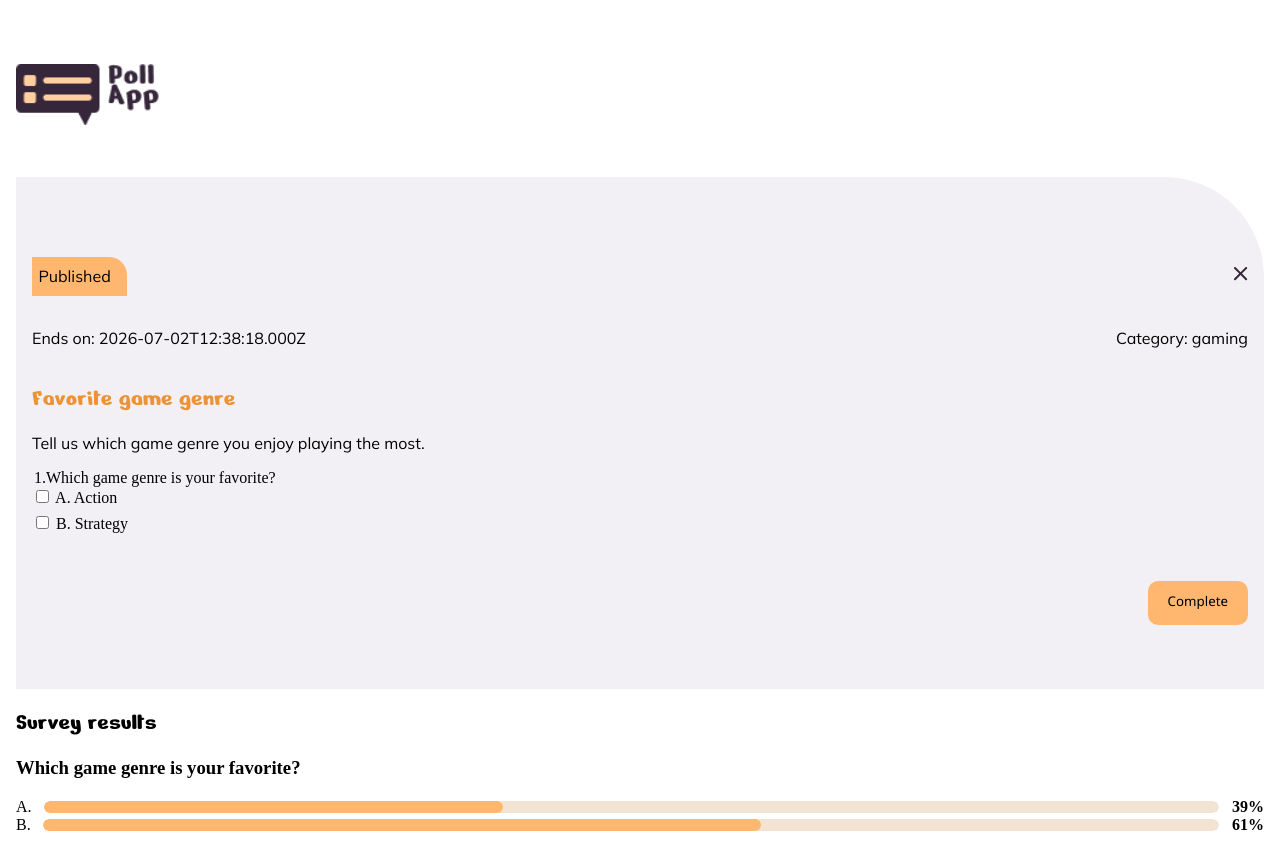
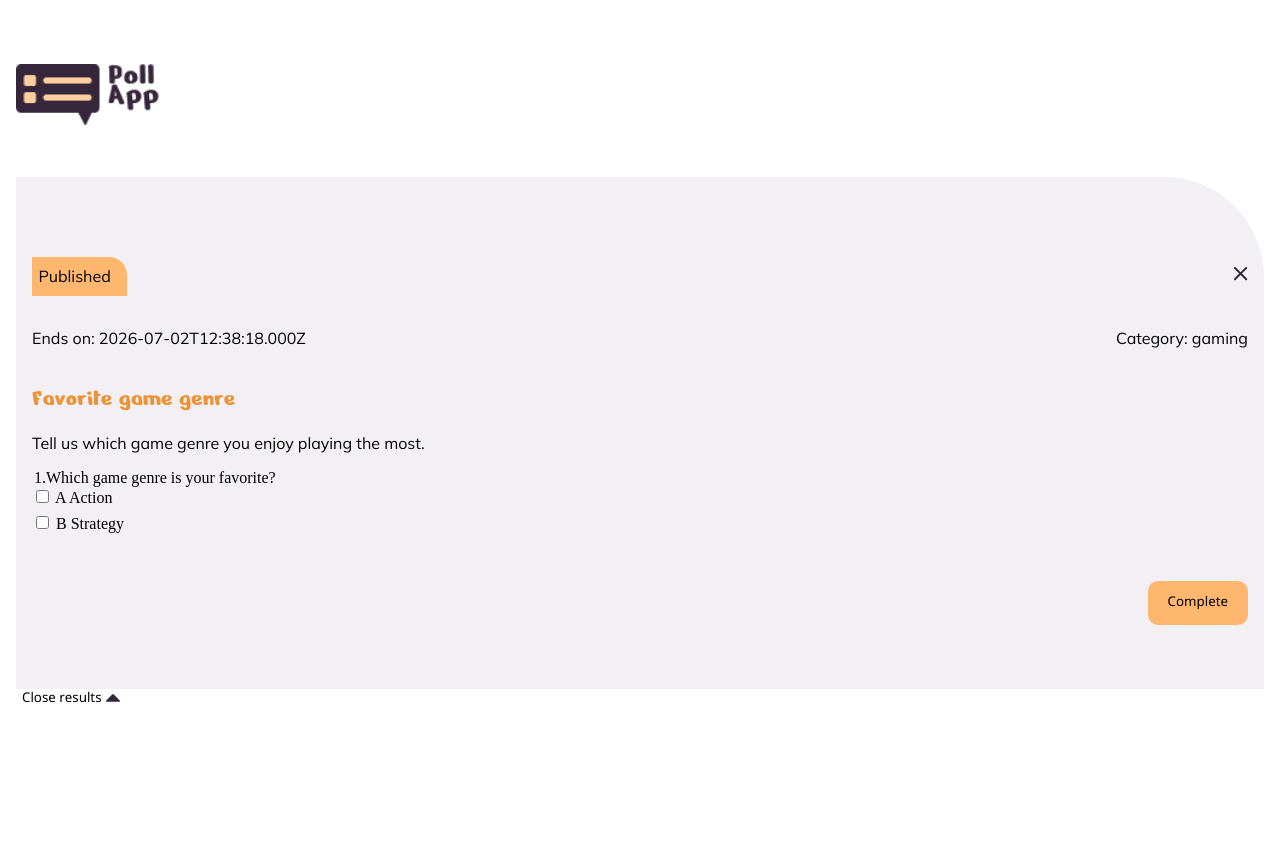
Before and after one commit to AhmetB-Dev/poll-app, an Angular app: page /survey/favorite-game-genre in a window 1280 px wide. After the commit the page ends 800 px from the top, so only its background shows below. Built offline with nearby package versions, Linux system fonts and the light colour scheme.

Commit message:
feat: add survey results popup functionality; implement toggle and close actions with corresponding styles and icons

```diff
--- a/src/app/pages/survey-detail/survey-detail.html
+++ b/src/app/pages/survey-detail/survey-detail.html
@@ -84,8 +84,27 @@
         </form>
       </div>
       <aside class="survey-results">
-        <h2 class="survey-results__title">Survey results</h2>
+        <div class="survey-results__popup">
+          <button
+            class="survey-results__trigger"
+            type="button"
+            aria-controls="survey-results-panel"
+            [attr.aria-expanded]="resultsPopupOpen"
+            (click)="toggleResultsPopup()"
+            (keydown.escape)="closeResultsPopup()"
+          >
+            <span>Close results</span>
 
+            <img class="survey-results__icon" [src]="resultsIconSrc" alt="" />
+          </button>
+          @if (resultsPopupOpen) {
+            <div
+              class="survey-results__menu"
+              id="survey-results-panel"
+              role="region"
+              aria-label="Survey results"
+            >
+              <h2>Survey Result Live</h2>
               @for (question of survey.questions; track question.id) {
                 <article class="survey-results__item">
                   <div class="survey-results__header">
@@ -111,6 +130,9 @@
                   }
                 </article>
               }
+            </div>
+          }
+        </div>
       </aside>
     </section>
   } @else {
--- a/src/app/pages/survey-detail/survey-detail.scss
+++ b/src/app/pages/survey-detail/survey-detail.scss
@@ -64,6 +64,36 @@ input[type='checkbox'] {
 }
 
 .survey-results {
+  &__popup {
+    position: relative;
+    width: 100%;
+  }
+
+  &__trigger {
+    color: #000000;
+    display: flex;
+    align-items: center;
+    justify-content: space-between;
+    gap: 0.35em;
+    cursor: pointer;
+  }
+
+  &__icon {
+    width: 1em;
+    height: 1em;
+    flex-shrink: 0;
+  }
+
+  &__menu {
+    width: 100%;
+    background-color: #ffffff;
+    color: #35273a;
+    border-radius: 5px 20px 5px 5px;
+  }
+
+  &__item {
+  }
+
   &__progress {
     width: 100%;
     height: 0.8em;
--- a/src/app/pages/survey-detail/survey-detail.ts
+++ b/src/app/pages/survey-detail/survey-detail.ts
@@ -16,6 +16,8 @@ export class SurveyDetail {
   private readonly surveyService = inject(SurveyService);
 
   protected readonly selectedAnswers = signal<Record<string, string[]>>({});
+
+  protected resultsPopupOpen = false;
 
   protected readonly survey = computed<Survey | undefined>(() => {
     const surveyId = this.route.snapshot.paramMap.get('id');
@@ -71,8 +73,27 @@ export class SurveyDetail {
     return Math.round((votesCount / total) * 100);
   }
 
+  protected get resultsIconSrc(): string {
+    if (this.resultsPopupOpen) {
+      return '/assets/icons/arrow_drop_up_dark.svg';
+    }
+
+    if (this.resultsPopupOpen) {
+      return '/assets/icons/arrow_drop_up_dark.svg';
+    }
+
+    return '/assets/icons/arrow_drop_down_dark.svg';
+  }
+
+  protected toggleResultsPopup(): void {
+    this.resultsPopupOpen = !this.resultsPopupOpen;
+  }
+
+  protected closeResultsPopup(): void {
+    this.resultsPopupOpen = false;
+  }
   protected answerOptionLabel(answerIndex: number): string {
-    let label = '.';
+    let label = '';
     let currentIndex = answerIndex;
 
     do {
```
Also changed, not shown: public/assets/icons/arrow_drop_down_dark.svg (added), public/assets/icons/arrow_drop_up_dark.svg (added). Lines whose indentation alone changed are shown as unchanged.
